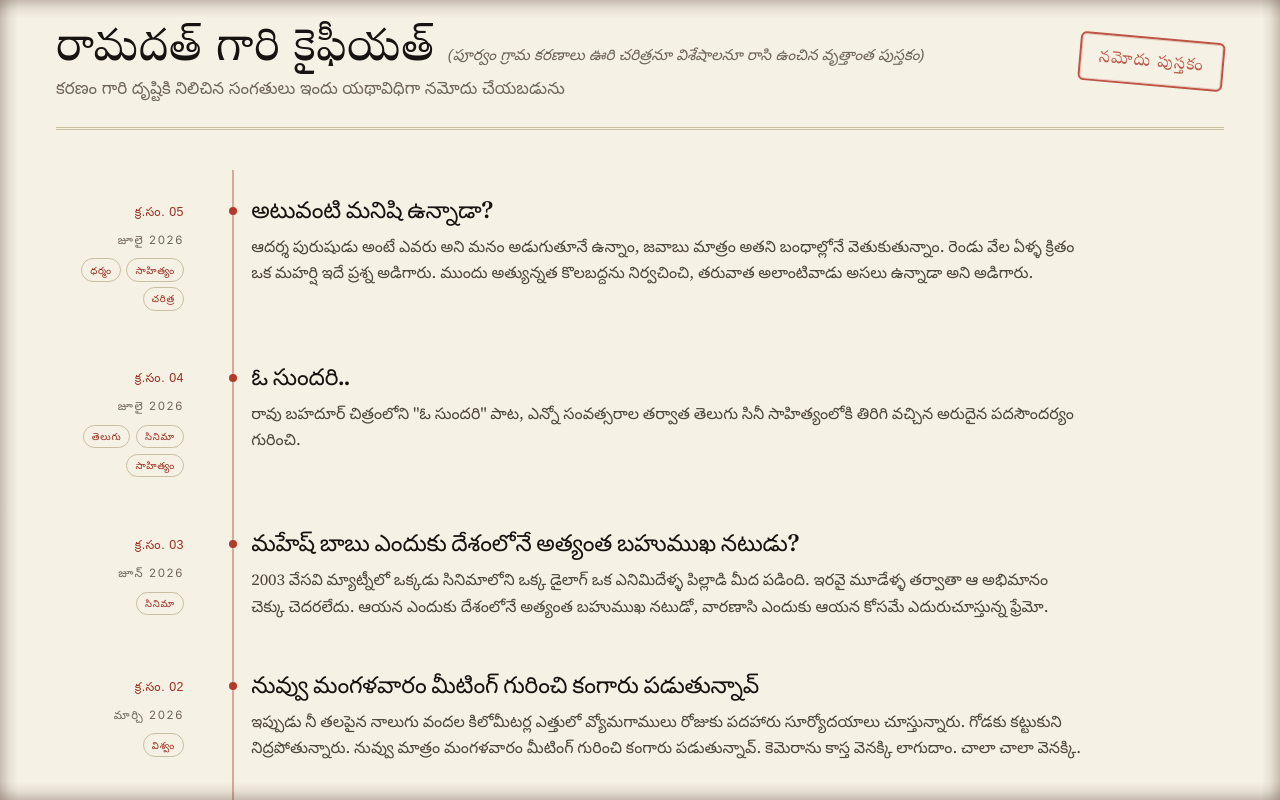
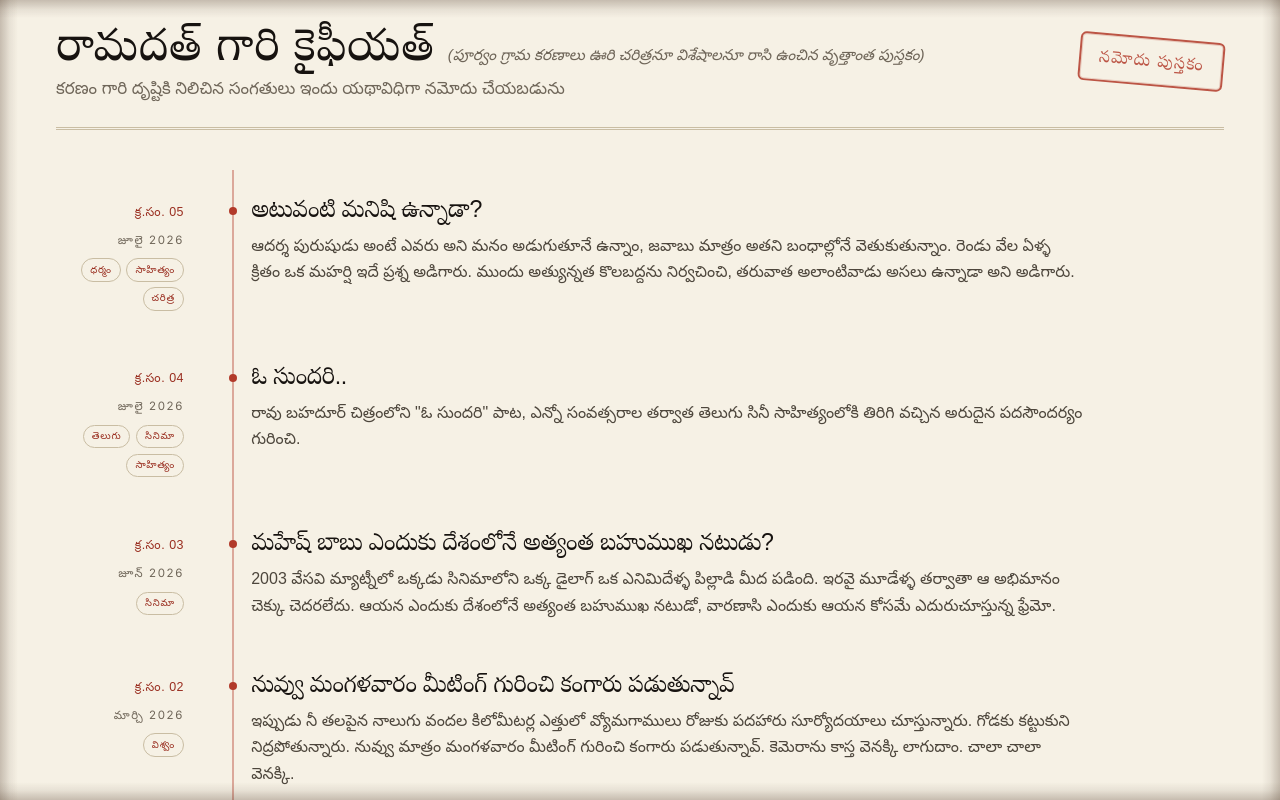
Before and after one commit to bansi-007/bansi, a Next.js app: page / in a window 1280 px wide. Shown: the top 800 px of the page. Built offline with nearby package versions, Linux system fonts and the light colour scheme; a web font is replaced by a local one.

Commit message:
Ledger titles, excerpts and tag chips use the Telugu font stacks (Suranna/NTR) instead of falling back to system fonts

```diff
--- a/src/app/page.module.css
+++ b/src/app/page.module.css
@@ -148,7 +148,7 @@
     padding: 0.14rem 0.5rem;
     border: 1px solid var(--border-strong);
     border-radius: 999px;
-    font-family: var(--font-sans-stack);
+    font-family: var(--font-telugu-stack);
     white-space: nowrap;
 }
 
@@ -157,7 +157,7 @@
 }
 
 .cardTitle {
-    font-family: var(--font-display-stack);
+    font-family: var(--font-telugu-display-stack);
     font-size: 1.45rem;
     margin: 0 0 0.55rem;
     color: var(--foreground-strong);
@@ -176,7 +176,7 @@
 
 .excerpt {
     color: var(--muted-strong);
-    font-family: var(--font-body-stack);
+    font-family: var(--font-telugu-stack);
     font-size: 1rem;
     line-height: 1.65;
     margin-bottom: 0;
```
